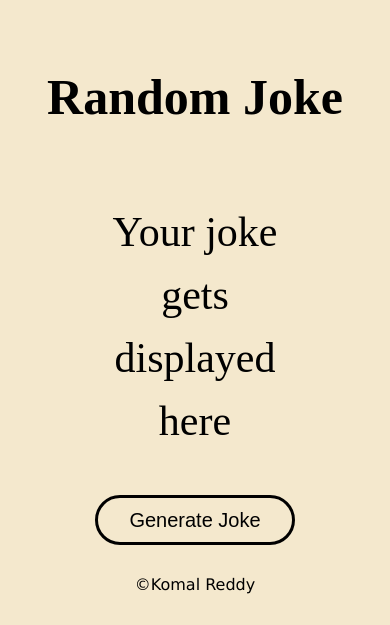
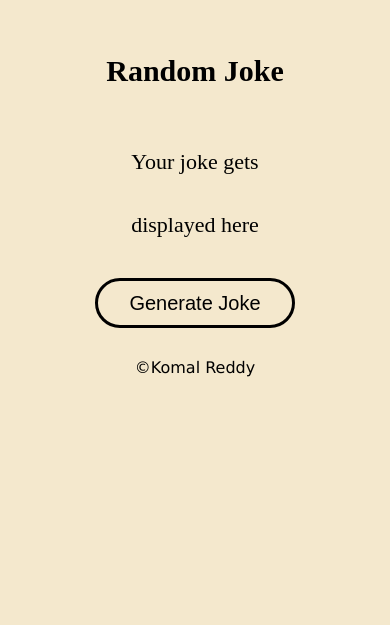
Before and after one commit to komalreddy3/JokeGenerator, a plain HTML site: page index.html in a window 390 px wide. Shown: the part 219-844 px from the top of the page. Drawn offline with nearby package versions, Linux system fonts and the light colour scheme.

Commit message:
Update styles.css

```diff
--- a/styles.css
+++ b/styles.css
@@ -36,3 +36,21 @@ p{
 h1{
   font-size:50px;
 }
+
+@media only screen and (max-width: 600px){
+
+.large {
+    display: flex;
+    justify-content: center;
+    /* margin-top: 30vh; */
+}
+    h1{
+       font-size:30px;
+    }
+    p {
+    width: 50vw;
+    line-height: 63px;
+    text-align: center;
+    font-size: 22px;
+}
+}
```
